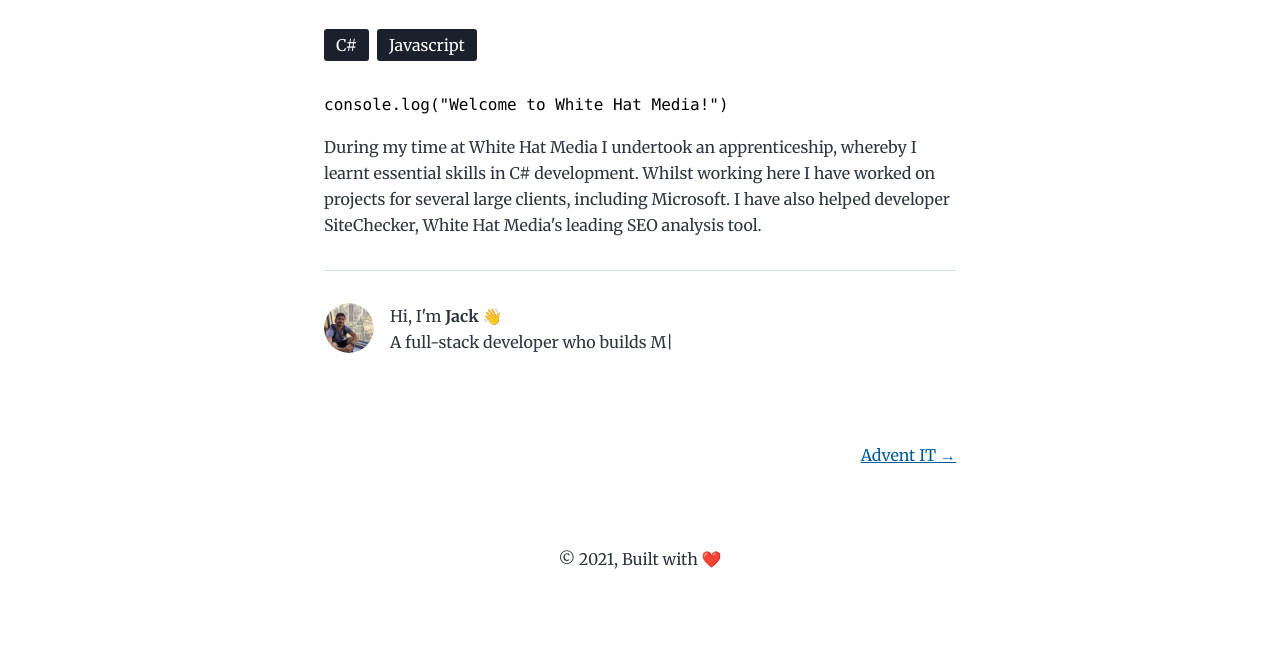
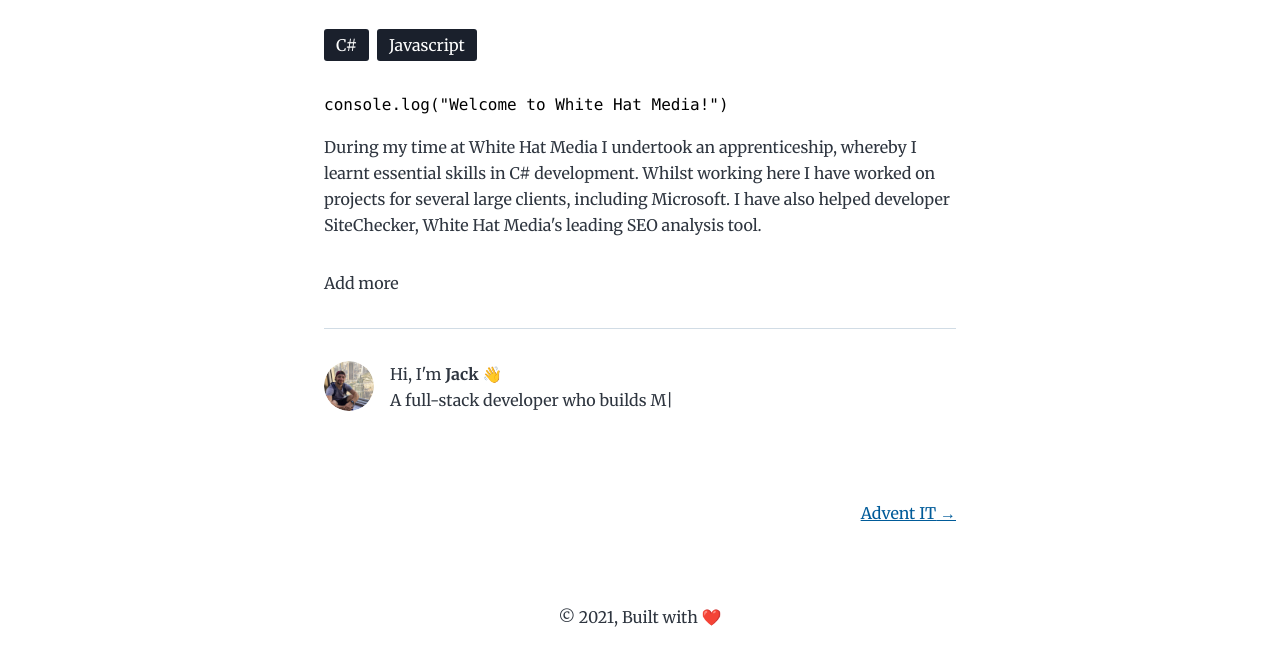
Before and after one commit to jackall3n/jackallen.me, a Gatsby site: page /white-hat-media/ in a window 1280 px wide. Shown: the part 228-894 px from the top of the page. Built offline with nearby package versions, Linux system fonts and the light colour scheme; Gatsby itself is replaced by a stand-in of ours; some packages are replaced by stand-ins of ours; code samples lack their colours.

Commit message:
Update index.md

````diff
--- a/content/blog/2013-09-white-hat-media/index.md
+++ b/content/blog/2013-09-white-hat-media/index.md
@@ -11,3 +11,5 @@ keywords: [C#, Javascript]
 console.log("Welcome to White Hat Media!")
 ```
 During my time at White Hat Media I undertook an apprenticeship, whereby I learnt essential skills in C# development. Whilst working here I have worked on projects for several large clients, including Microsoft. I have also helped developer SiteChecker, White Hat Media's leading SEO analysis tool.
+
+Add more
````
